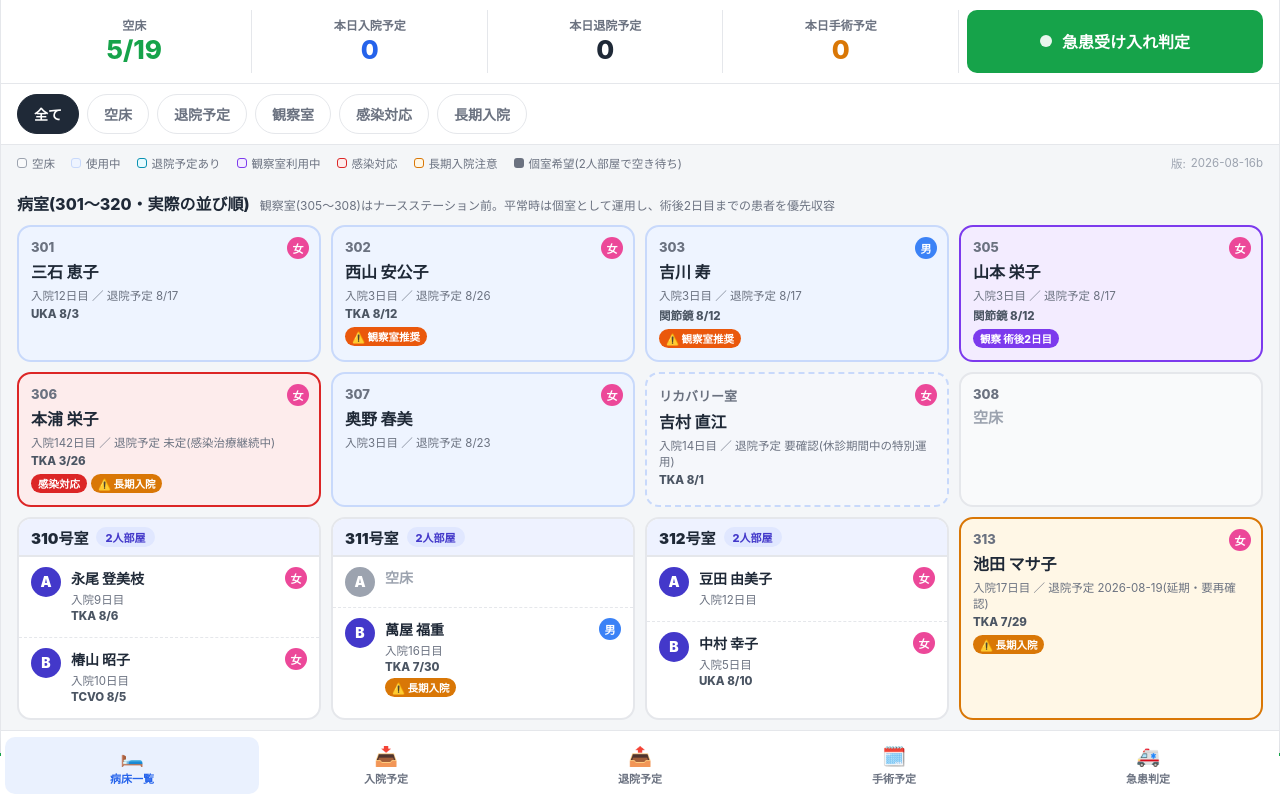
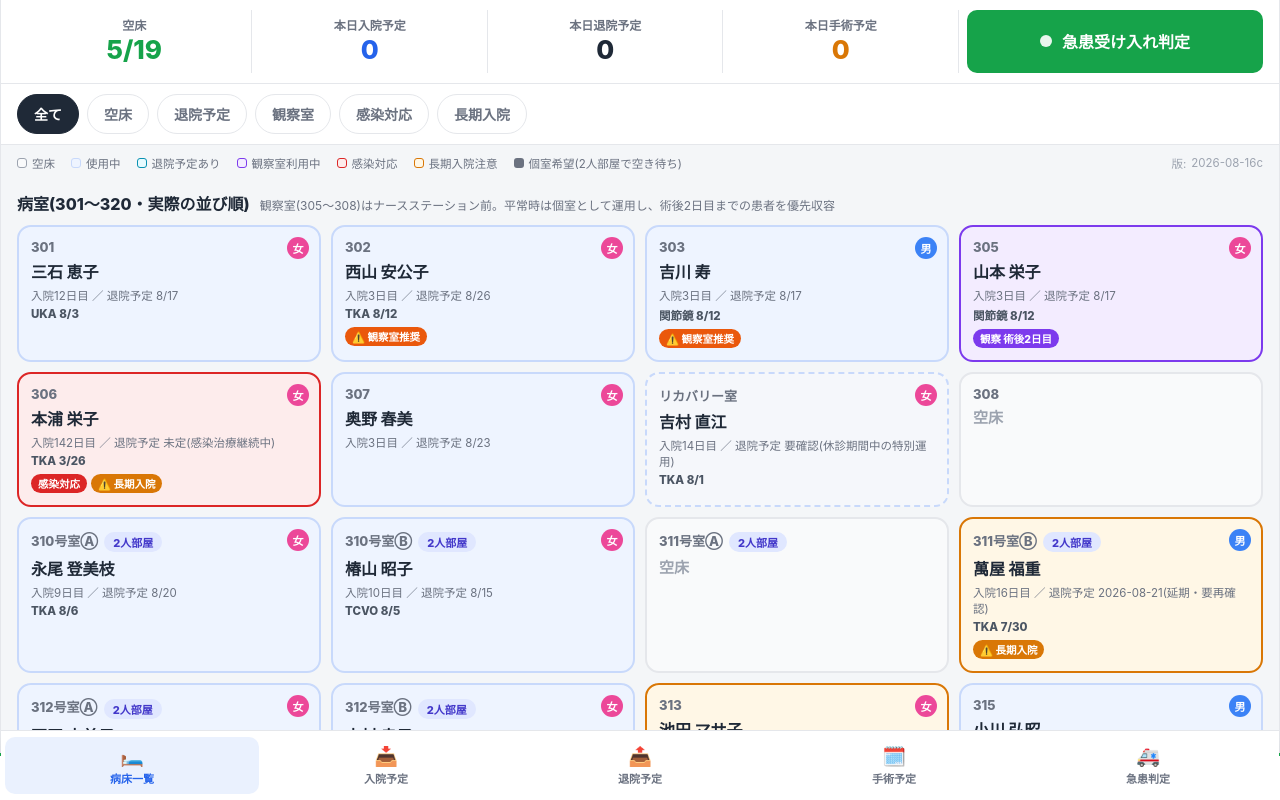
Before and after one commit to masudaseikeigeka-tech/bedmanagment-app, a plain HTML site: page index.html in a window 1280 px wide. Drawn offline with Linux system fonts and the light colour scheme.

Commit message:
Add files via upload

```diff
--- a/index.html
+++ b/index.html
@@ -159,58 +159,18 @@
     gap:10px;
   }
 
-  /* general 2-bed room card */
-  .room2-card{
-    background:var(--card-bg);
-    border:2px solid var(--line);
-    border-radius:14px;
-    overflow:hidden;
-    display:flex;
-    flex-direction:column;
-  }
-  /* 部屋番号は行ごとに繰り返さず、部屋の先頭に一度だけ大きく表示する。
-     2床が同じ部屋にまとまっていることを空床時にも一目で分かるようにするための表示。 */
-  .room2-header{
-    display:flex;
-    align-items:center;
-    gap:8px;
-    padding:8px 12px 7px;
-    background:#eef2ff;
-    border-bottom:2px solid var(--line);
-  }
-  .room2-roomno{font-size:15px;font-weight:900;color:var(--ink);}
+  /* 2人部屋(general)のカード見出しに付ける「2人部屋」タグ。
+     カード自体は個室と全く同じ .bed-card を使い、見出し内だけで区別する。 */
   .room2-tag{
+    display:inline-block;
     font-size:11px;
     font-weight:800;
     color:#4338ca;
     background:#e0e7ff;
     border-radius:999px;
     padding:2px 9px;
+    vertical-align:middle;
   }
-  .room2-card .bed-row{
-    padding:10px 12px;
-    display:flex;
-    flex-direction:row;
-    align-items:flex-start;
-    gap:10px;
-  }
-  .room2-card .bed-row + .bed-row{border-top:1px dashed var(--line);}
-  /* A/B バッジ: 円形+太字で「同室内のどのベッドか」を強調する */
-  .bed-letter{
-    flex:0 0 auto;
-    width:30px;
-    height:30px;
-    border-radius:50%;
-    display:flex;
-    align-items:center;
-    justify-content:center;
-    font-size:14px;
-    font-weight:900;
-    color:#fff;
-    background:var(--vacant);
-  }
-  .bed-row:not(.status-vacant) .bed-letter{background:#4338ca;}
-  .bed-row-body{flex:1; min-width:0; display:flex; flex-direction:column; gap:2px;}
 
   .bed-card{
     background:var(--card-bg);
@@ -430,7 +390,7 @@
     <span class="legend-item"><span class="legend-dot" style="background:var(--longstay-bg);border:1.5px solid var(--longstay)"></span>長期入院注意</span>
     <span class="legend-item"><span class="legend-dot" style="background:#6b7280"></span>個室希望(2人部屋で空き待ち)</span>
     <!-- 更新確認用: iPadから内容を差し替えたとき、この日付が変わっていれば新しい版が反映されている -->
-    <span class="legend-item" style="margin-left:auto;color:#9ca3af;">版: <span id="app-version">2026-08-16b</span></span>
+    <span class="legend-item" style="margin-left:auto;color:#9ca3af;">版: <span id="app-version">2026-08-16c</span></span>
   </div>
 
   <!-- メイン: ベッドマップ(部屋タイプでグルーピングせず、実際のホワイトボードと同じ部屋番号順で1つのグリッドに表示) -->
@@ -580,14 +540,23 @@ function surgeryLine(b){
   return `<div class="bed-meta" style="font-weight:800;color:#4b5563;">${SURGERY_LABEL[b.surgeryType]} ${fmt(b.surgeryDate)}</div>`;
 }
 
+// 2人部屋(general)のベッド識別を丸英字で強調する(A/Bのみ現状使用)
+const CIRCLED_LETTER = { A: "Ⓐ", B: "Ⓑ", C: "Ⓒ" };
+
 function bedCardHTML(b){
   const p = b.patient ? patients[b.patient] : null;
   const cls = statusClass(b);
   const genderTag = p ? `<div class="gender-tag ${p.gender}">${p.gender==="m"?"男":"女"}</div>` : "";
+  // 2人部屋も個室と全く同じ枠・サイズの「1ベッド=1区画」カードとして表示する。
+  // 見出しだけ「310号室Ⓐ　2人部屋」のように拡張し、空床時でも2人部屋の一部だと分かるようにする。
+  const letter = b.id.includes("-") ? b.id.split("-")[1] : "";
+  const idLine = b.type === "general"
+    ? `<div class="bed-id">${b.room}号室${CIRCLED_LETTER[letter] || letter}<span class="room2-tag" style="margin-left:6px;">2人部屋</span></div>`
+    : `<div class="bed-id">${b.room}</div>`;
   return `
     <div class="bed-card ${cls}" data-id="${b.id}" data-status="${b.status}">
       ${genderTag}
-      <div class="bed-id">${b.room}${b.type==="general" ? " - "+b.id.split("-")[1] : ""}</div>
+      ${idLine}
       ${p
         ? `<div class="bed-patient">${p.name}</div>
            <div class="bed-meta">${b.los}${b.discharge && b.status!=="soon" ? " ／ 退院予定 "+fmt(b.discharge) : ""}</div>
@@ -605,71 +574,14 @@ function fmt(d){
   return `${parseInt(m)}/${parseInt(day)}`;
 }
 
-// 2人部屋(general)は連続した同室ベッドを1枚のカードにまとめ、それ以外は1床=1カード。
-// beds配列は既に実際のホワイトボードと同じ部屋番号順(301→…→320)になっているので、
-// 部屋タイプでグルーピングし直さず、そのまま順番にレンダリングする。
-function buildRenderUnits(){
-  const units = [];
-  let i = 0;
-  while (i < beds.length) {
-    const b = beds[i];
-    if (b.type === "general") {
-      const roomBeds = [b];
-      let j = i + 1;
-      while (j < beds.length && beds[j].type === "general" && beds[j].room === b.room) {
-        roomBeds.push(beds[j]);
-        j++;
-      }
-      units.push({ kind: "general2", beds: roomBeds });
-      i = j;
-    } else {
-      units.push({ kind: "single", bed: b });
-      i++;
-    }
-  }
-  return units;
-}
-
-function general2CardHTML(roomBeds){
-  const roomNo = roomBeds[0].room;
-  const rows = roomBeds.map(b=>{
-    const p = b.patient ? patients[b.patient] : null;
-    const cls = statusClass(b);
-    const letter = b.id.split("-")[1] || "";
-    return `
-      <div class="bed-row ${cls}" data-id="${b.id}" data-status="${b.status}" style="position:relative;">
-        <div class="bed-letter">${letter}</div>
-        <div class="bed-row-body">
-          ${p
-            ? `<div style="display:flex;justify-content:space-between;align-items:center;">
-                 <span class="bed-patient" style="font-size:14px;">${p.name}</span>
-                 <span class="gender-tag ${p.gender}" style="position:static;">${p.gender==="m"?"男":"女"}</span>
-               </div>
-               <div class="bed-meta">${b.los}</div>
-               ${surgeryLine(b)}
-               <div class="badge-row">${badgesFor(b)}</div>`
-            : `<div class="bed-patient empty" style="font-size:14px;">空床</div>`
-          }
-        </div>
-      </div>`;
-  }).join("");
-  return `
-    <div class="room2-card">
-      <div class="room2-header">
-        <span class="room2-roomno">${roomNo}号室</span>
-        <span class="room2-tag">2人部屋</span>
-      </div>
-      ${rows}
-    </div>`;
-}
-
 function render(){
-  const units = buildRenderUnits();
-  const html = units.map(u => u.kind === "general2" ? general2CardHTML(u.beds) : bedCardHTML(u.bed)).join("");
+  // beds配列は既に実際のホワイトボードと同じ部屋番号順(301→…→320)になっているので、
+  // 2人部屋を特別にまとめたりせず、1ベッド=1カードとしてそのまま順番にレンダリングする。
+  const html = beds.map(bedCardHTML).join("");
   document.getElementById("all-rooms").innerHTML = html;
 
   // カードにもクリックイベント委任
-  document.querySelectorAll(".bed-card, .bed-row").forEach(el=>{
+  document.querySelectorAll(".bed-card").forEach(el=>{
     el.addEventListener("click", ()=>onBedTap(el.dataset.id));
   });
 
@@ -692,7 +604,7 @@ document.getElementById("filters").addEventListener("click", (e)=>{
   document.querySelectorAll(".chip").forEach(c=>c.classList.remove("active"));
   chip.classList.add("active");
   const f = chip.dataset.filter;
-  document.querySelectorAll(".bed-card, .bed-row").forEach(el=>{
+  document.querySelectorAll(".bed-card").forEach(el=>{
     const st = el.dataset.status;
     let show = true;
     if(f==="vacant") show = st==="vacant";
@@ -761,7 +673,7 @@ function runEmergencySimulation(){
     return {...b, score};
   }).sort((a,b)=>b.score-a.score);
 
-  document.querySelectorAll(".bed-card, .bed-row").forEach(el=>el.classList.remove("candidate","candidate-top"));
+  document.querySelectorAll(".bed-card").forEach(el=>el.classList.remove("candidate","candidate-top"));
 
   const acceptable = scored.length >= 2; // 3日間確保できるベッドが複数あるかの簡易判定
   emgPanel.classList.toggle("deny", !acceptable);
@@ -783,7 +695,7 @@ function runEmergencySimulation(){
 
 function closeEmergencyPanel(){
   emgPanel.classList.remove("show");
-  document.querySelectorAll(".bed-card, .bed-row").forEach(el=>el.classList.remove("candidate","candidate-top"));
+  document.querySelectorAll(".bed-card").forEach(el=>el.classList.remove("candidate","candidate-top"));
 }
 
 /* =========================================================
```
